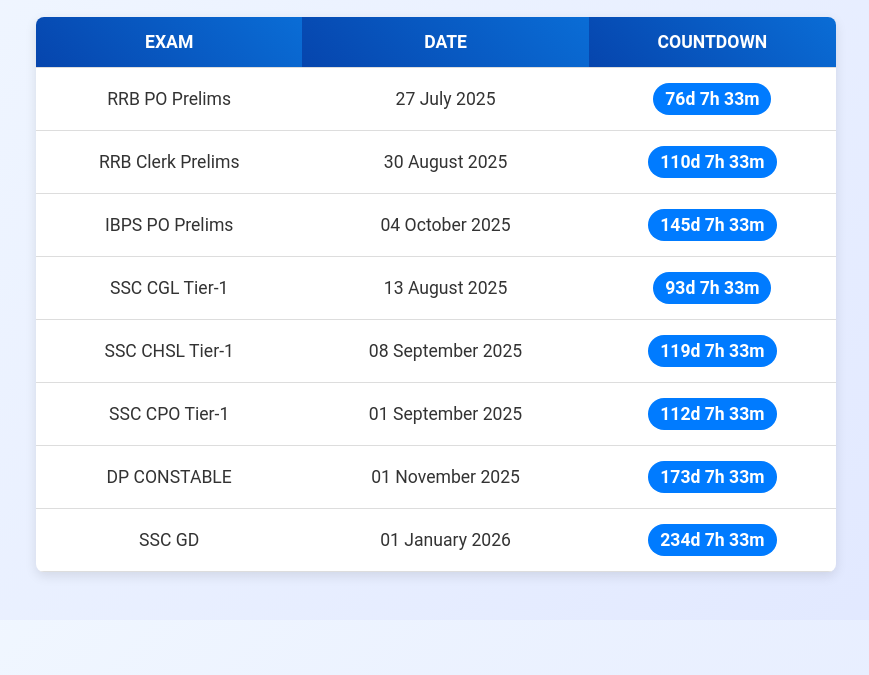
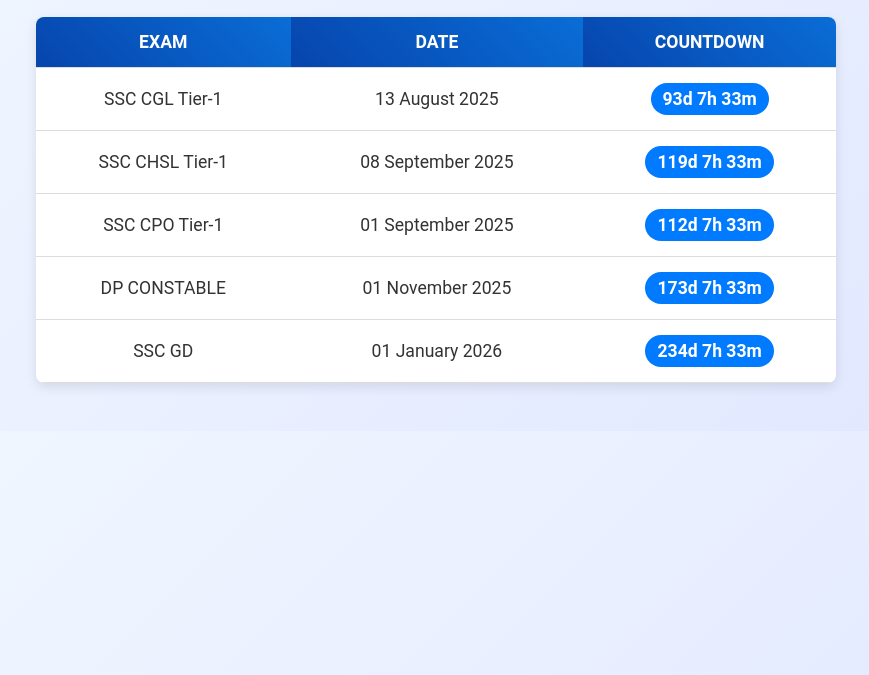
Before and after one commit to sachinnsindhu/cglcpochslcountdowns, a plain HTML site: page index.html in a window 1280 px wide. Shown: the part 125-800 px from the top of the page, without its empty margins (204-1073 px from the left). Drawn offline with Linux system fonts and the light colour scheme.

Commit message:
Update index.html

```diff
--- a/index.html
+++ b/index.html
@@ -79,9 +79,6 @@
 
   <script>
     const exams = [
-      { name: "RRB PO Prelims", date: "2025-07-27" },
-      { name: "RRB Clerk Prelims", date: "2025-08-30" },
-      { name: "IBPS PO Prelims", date: "2025-10-04" },
       { name: "SSC CGL Tier-1", date: "2025-08-13" },
       { name: "SSC CHSL Tier-1", date: "2025-09-08" },
       { name: "SSC CPO Tier-1", date: "2025-09-01" },
```
